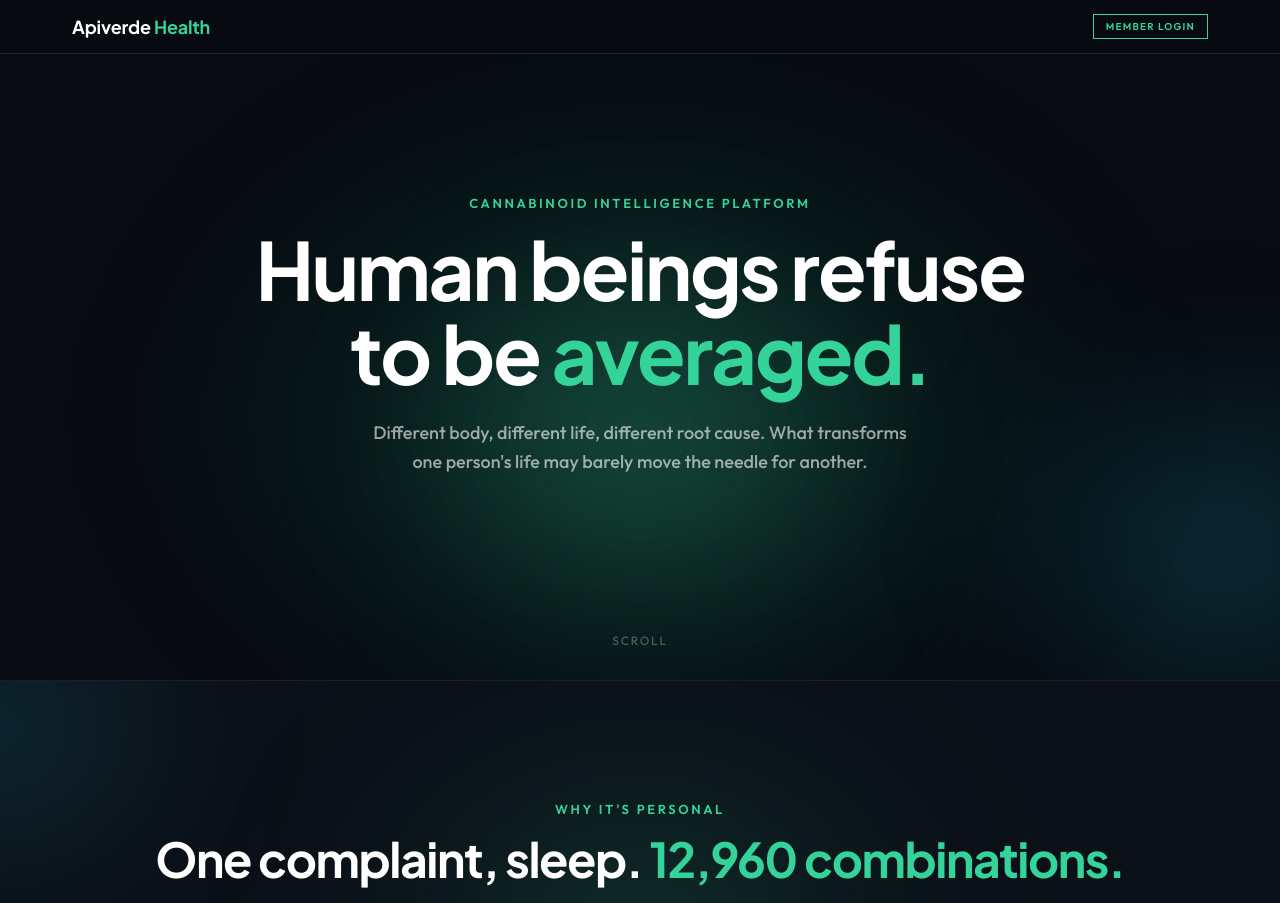
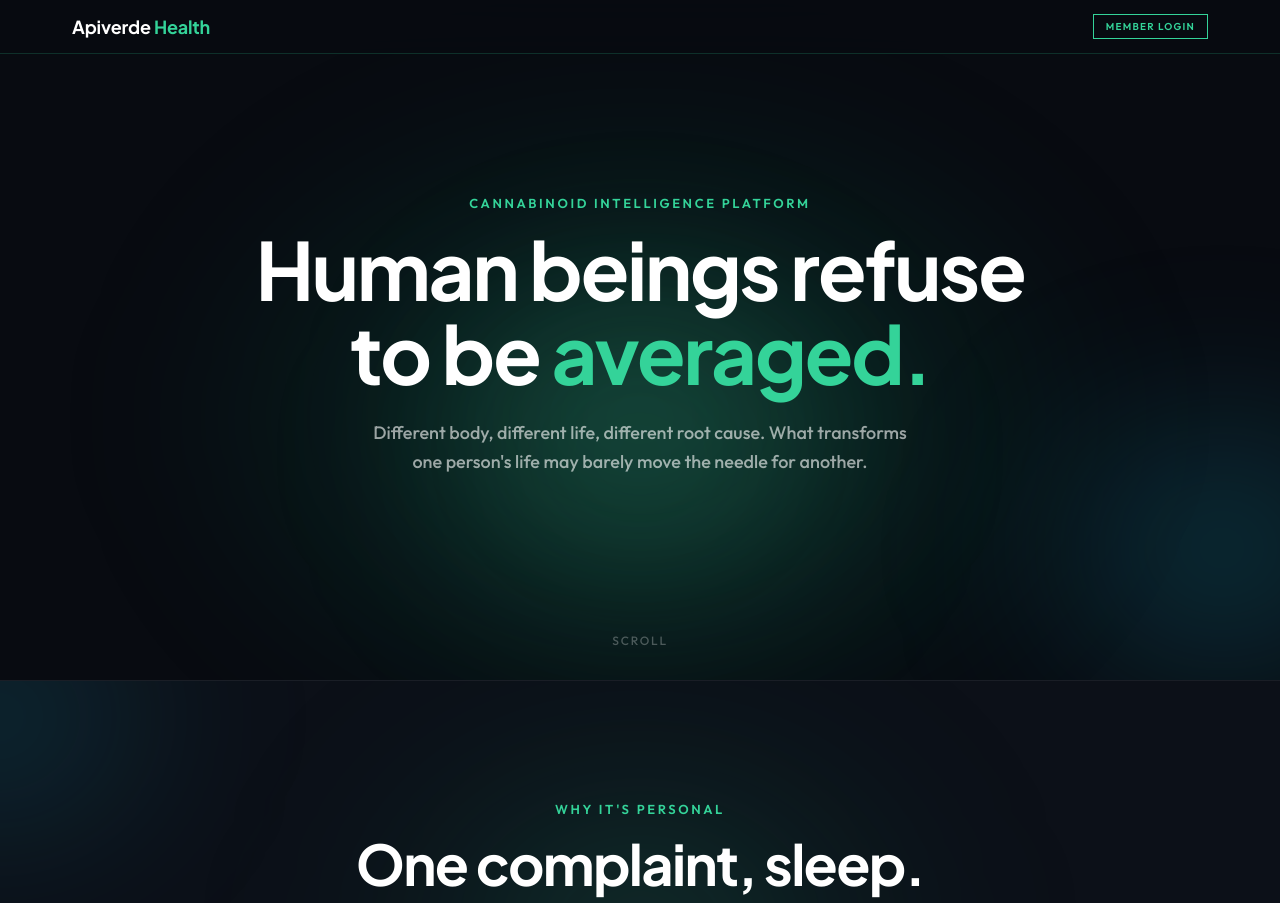
Before and after one commit to brygp954/apiverde-demo, a React (Vite) app: page / in a window 1280 px wide. Shown: the top 903 px of the page. Built offline with nearby package versions, Linux system fonts and the light colour scheme.

Commit message:
headline width fix

```diff
--- a/src/ApiverdeDemo.jsx
+++ b/src/ApiverdeDemo.jsx
@@ -750,9 +750,10 @@ function StackSection() {
         <Reveal>
           <SectionLabel>Why It's Personal</SectionLabel>
           <h2 style={{
-            fontFamily: jakarta, fontSize: "clamp(28px, 5vw, 48px)",
+            fontFamily: jakarta, fontSize: "clamp(32px, 6vw, 56px)",
             fontWeight: 700, color: C.white, lineHeight: 1.1,
             letterSpacing: "-0.03em",
+            maxWidth: "700px", margin: "0 auto 0",
           }}>One complaint, sleep. <span style={{ color: C.green }}>12,960 combinations.</span></h2>
         </Reveal>
       </div>
```
